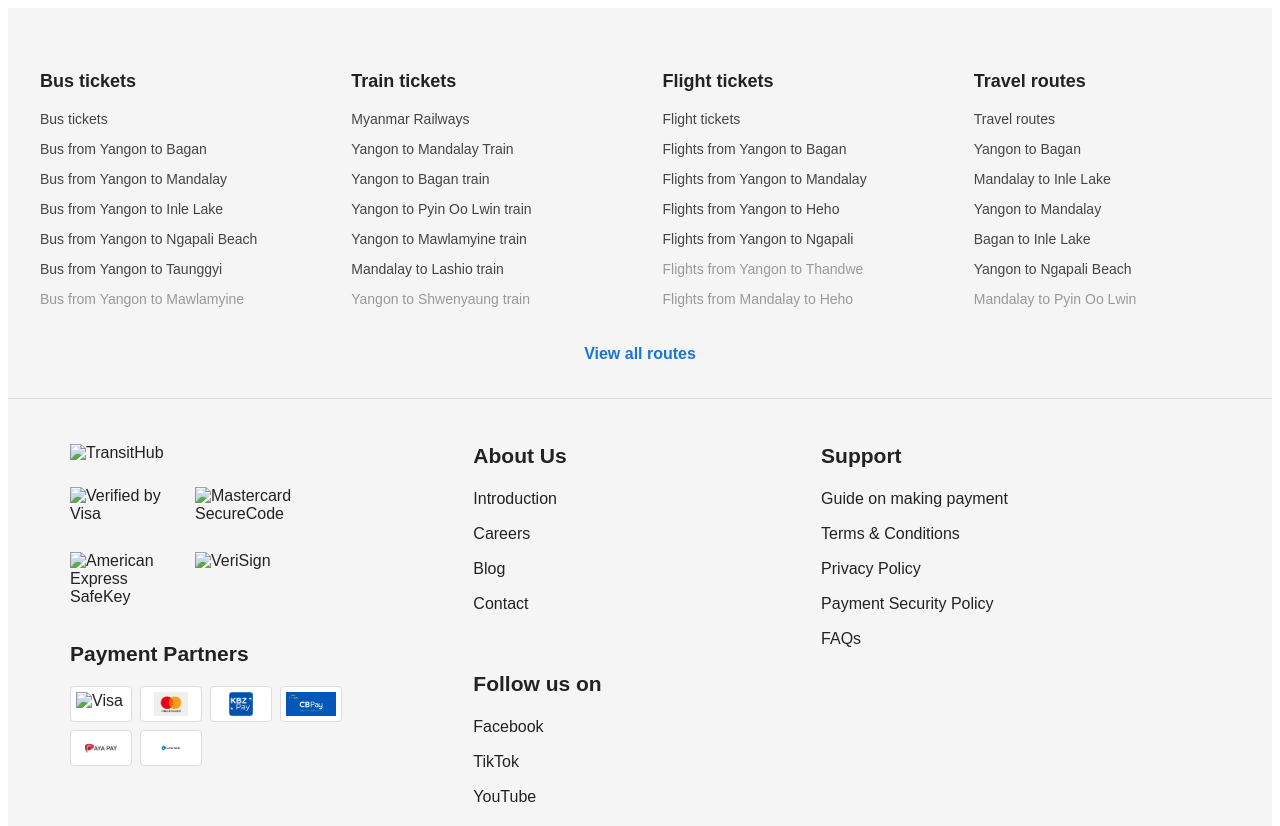
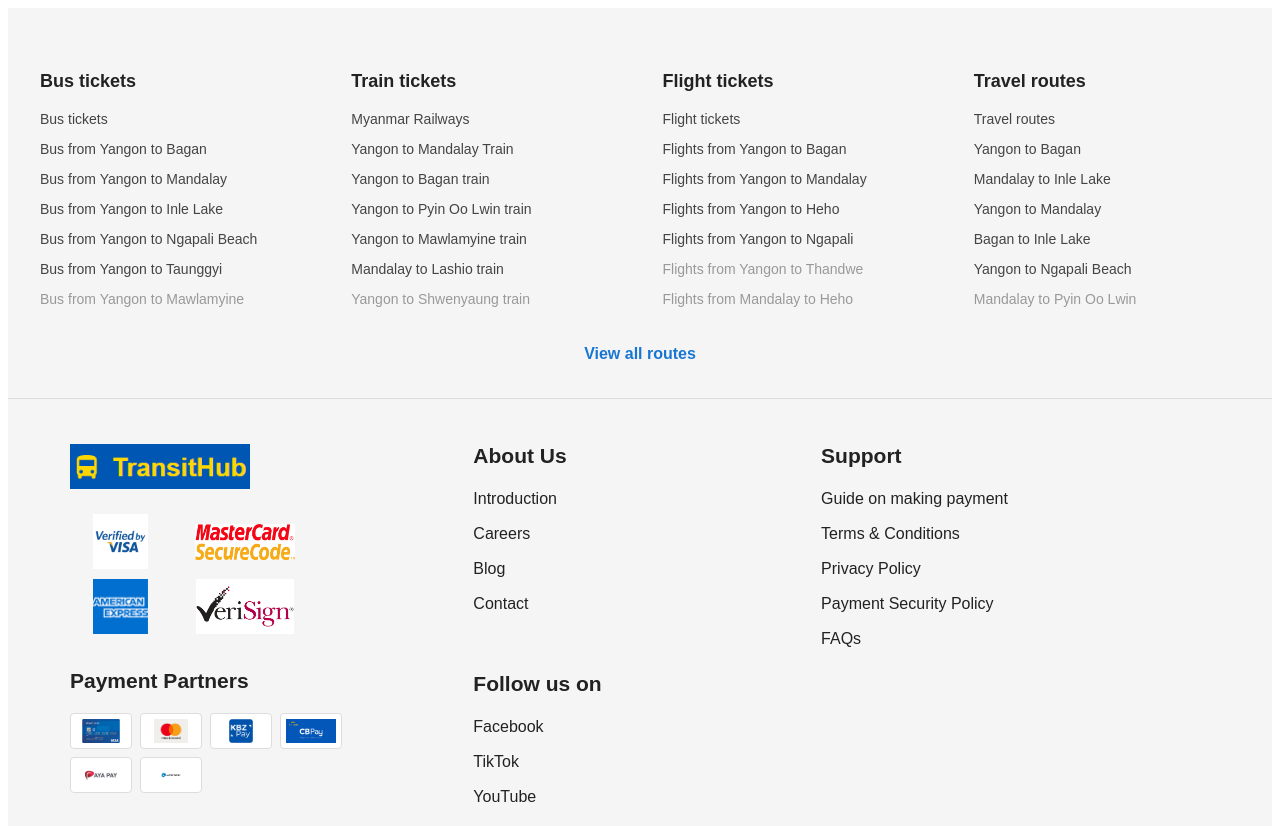
Before and after one commit to Kaung-Satt-Win/TransitHub, a plain HTML site: page components/footer.html in a window 1280 px wide. Shown: the top 826 px of the page. Drawn offline with Linux system fonts and the light colour scheme; the site is published under a folder, as on GitHub Pages, so addresses that start at the root find nothing.

Commit message:
image path

```diff
--- a/components/footer.html
+++ b/components/footer.html
@@ -88,7 +88,7 @@
 
             <!-- Logo -->
             <div class="footer-logo">
-                <img src="/images/logo.png" alt="TransitHub">
+                <img src="../images/logo.png" alt="TransitHub">
             </div>
 
 
@@ -96,22 +96,22 @@
             <div class="verification-logos">
 
                 <img
-                    src="/images/verified by visa.png"
+                    src="../images/verified by visa.png"
                     alt="Verified by Visa"
                 >
 
                 <img
-                    src="/images/verified_master.png"
+                    src="../images/verified_master.png"
                     alt="Mastercard SecureCode"
                 >
 
                 <img
-                    src="/images/american_express.png"
+                    src="../images/american_express.png"
                     alt="American Express SafeKey"
                 >
 
                 <img
-                    src="/images/verisign.png"
+                    src="../images/verisign.png"
                     alt="VeriSign"
                 >
 
@@ -126,7 +126,7 @@
                 <div class="payment-badges">
 
                 <div class="pay-badge">
-                    <img src="/images/visa.jfif" alt="Visa">
+                    <img src="../images/visa.jfif" alt="Visa">
                 </div>
 
                 <div class="pay-badge">
```
